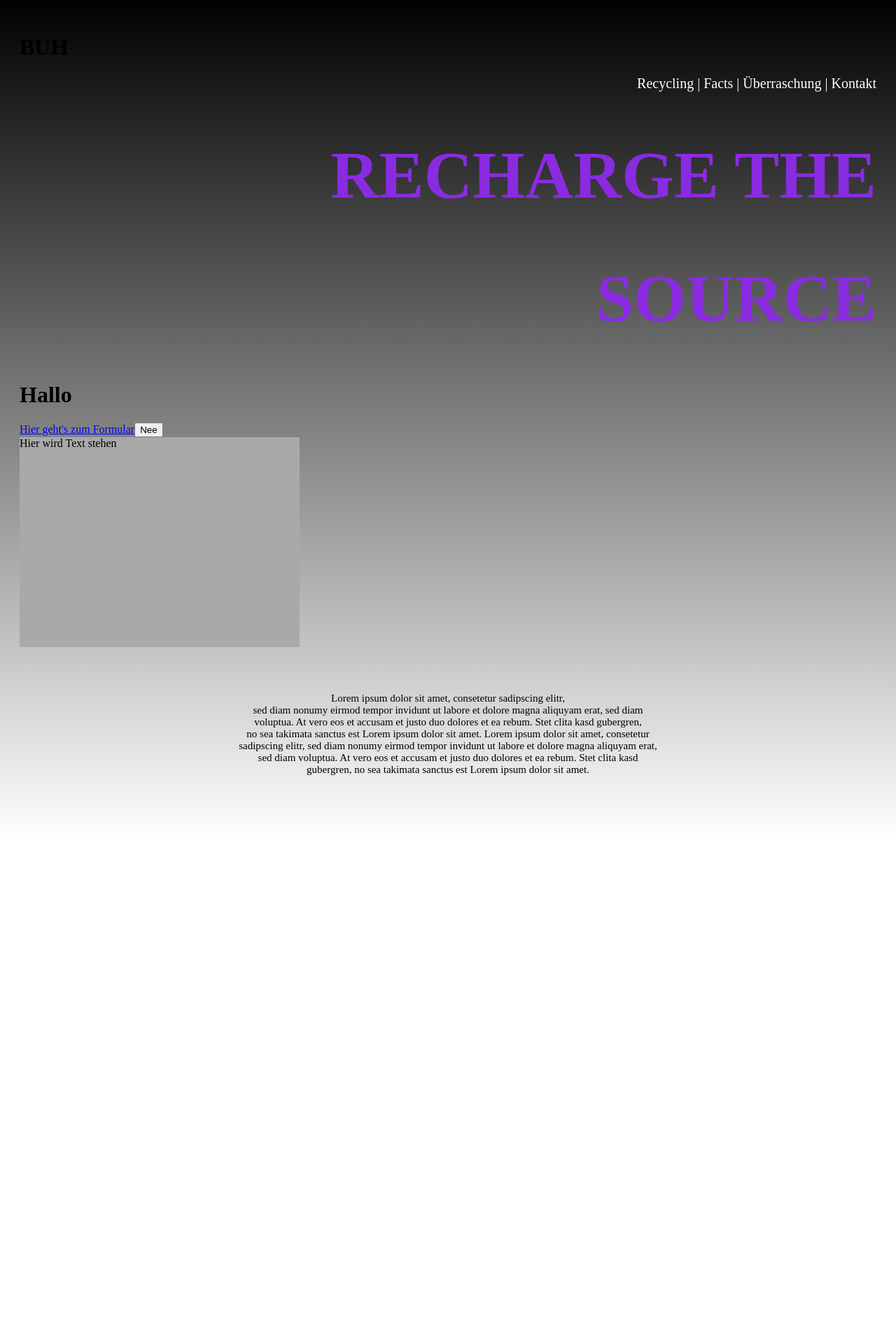
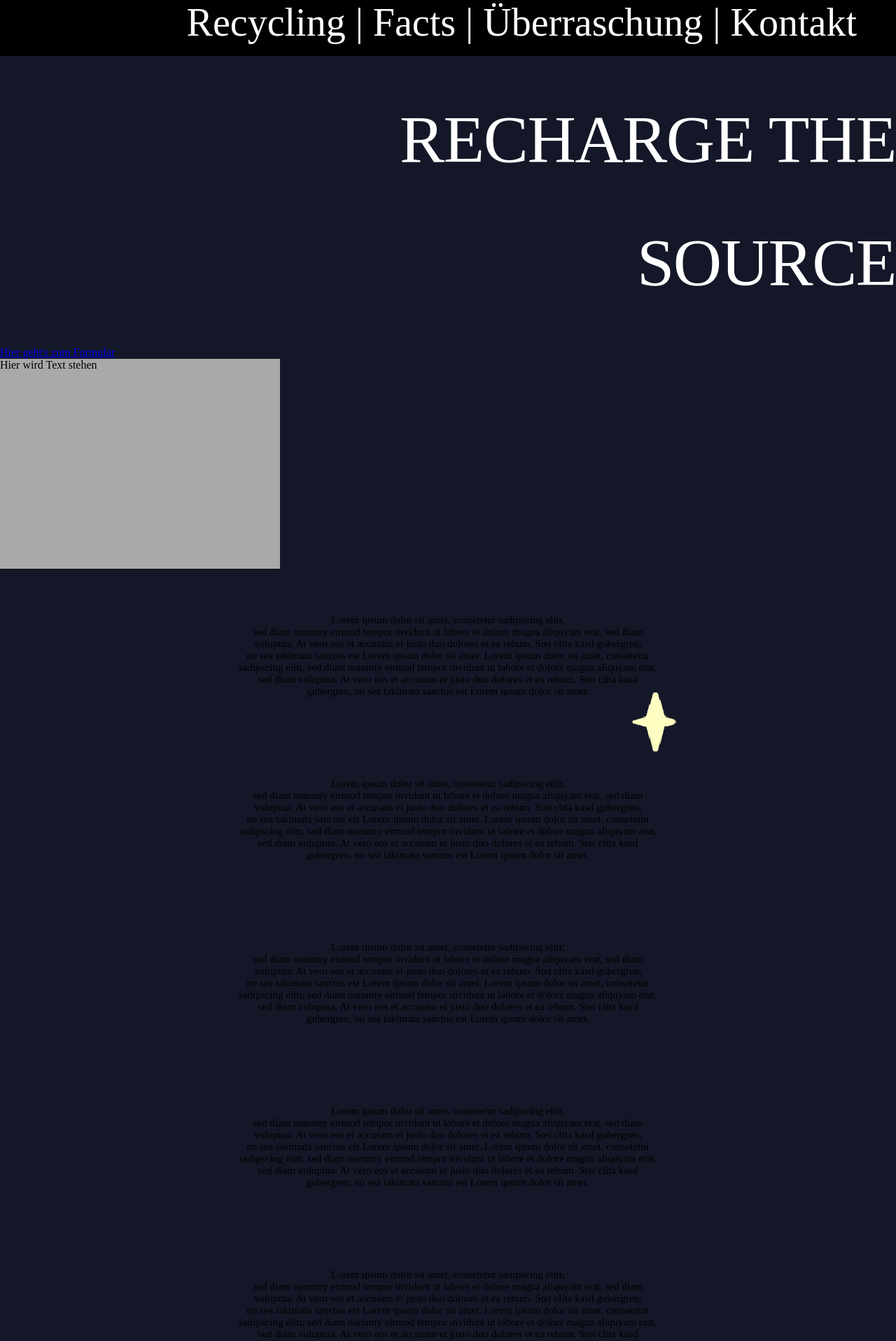
Before and after one commit to LennoxIsBadAtCoding/DMWT_Gruppe7, a Next.js app: page / in a window 1280 px wide. Shown: the top 1917 px of the page at 70% size. Before the commit the page ends 1202 px from the top, so only its background shows below. Built offline with nearby package versions, Linux system fonts and the light colour scheme.

Commit message:
Added header, added background image as a group (Pair programming)

```diff
--- a/app/layout.tsx
+++ b/app/layout.tsx
@@ -4,6 +4,17 @@ export const metadata = {
   description: 'Generated by Next.js',
 }
 // design placenex
+  function HeaderRectangle() {
+    const mockupmenu = {
+      width: '100%',
+      height: '5rem',
+      backgroundColor: 'black',
+     }
+  return(<div style={mockupmenu}><p className={styles.mockupmenutext}>
+    Recycling | Facts | Überraschung | Kontakt
+  </p>
+  </div>)
+}
 export default function RootLayout({
   children,
 }: {
@@ -12,7 +23,7 @@ export default function RootLayout({
   return (
     <html lang="en">
     <body className={styles.body}>
-    <h1>BUH</h1>
+    <HeaderRectangle></HeaderRectangle>
     {children}
     </body>
     </html>
--- a/app/page.tsx
+++ b/app/page.tsx
@@ -2,14 +2,7 @@ import Link from "next/link"
 import React from "react";
 import styles from "styles/MainPage.module.css"
 export default function MainPage() {
-    function Button(){
-        let text = "Hi";
-        if(20 + 5 === 25){
-            text = "Nee"
-        }
-        return(
-            <button>{text}</button>
-        ) }
+
     function Rectangle(){
         const rectangleStyle = {
         width: '400px',
@@ -26,14 +19,10 @@ export default function MainPage() {
 
     return(
         <main>
-            <header className={styles.Navigationbar}>Recycling | Facts | Überraschung | Kontakt</header>
-
             <div><h1 className={styles.WebsiteTitle}>RECHARGE THE</h1></div>
             <div><h1 className={styles.WebsiteTitle}>SOURCE</h1></div>
 
-            <h1> Hallo </h1>
             <Link href="/formular">Hier geht's zum Formular</Link>
-            <Button></Button>
 
 
 
@@ -48,6 +37,42 @@ export default function MainPage() {
                     sed diam voluptua. At vero eos et accusam et justo duo dolores et ea rebum. Stet clita kasd <br />
                     gubergren, no sea takimata sanctus est Lorem ipsum dolor sit amet.</p>
             </div>
+            <div>
+                <p className={styles.Text}>Lorem ipsum dolor sit amet, consetetur sadipscing elitr,<br />
+                    sed diam nonumy eirmod tempor invidunt ut labore et dolore magna aliquyam erat, sed diam<br />
+                    voluptua. At vero eos et accusam et justo duo dolores et ea rebum. Stet clita kasd gubergren, <br />
+                    no sea takimata sanctus est Lorem ipsum dolor sit amet. Lorem ipsum dolor sit amet, consetetur <br />
+                    sadipscing elitr, sed diam nonumy eirmod tempor invidunt ut labore et dolore magna aliquyam erat, <br />
+                    sed diam voluptua. At vero eos et accusam et justo duo dolores et ea rebum. Stet clita kasd <br />
+                    gubergren, no sea takimata sanctus est Lorem ipsum dolor sit amet.</p>
+            </div>
+            <div>
+                <p className={styles.Text}>Lorem ipsum dolor sit amet, consetetur sadipscing elitr,<br />
+                    sed diam nonumy eirmod tempor invidunt ut labore et dolore magna aliquyam erat, sed diam<br />
+                    voluptua. At vero eos et accusam et justo duo dolores et ea rebum. Stet clita kasd gubergren, <br />
+                    no sea takimata sanctus est Lorem ipsum dolor sit amet. Lorem ipsum dolor sit amet, consetetur <br />
+                    sadipscing elitr, sed diam nonumy eirmod tempor invidunt ut labore et dolore magna aliquyam erat, <br />
+                    sed diam voluptua. At vero eos et accusam et justo duo dolores et ea rebum. Stet clita kasd <br />
+                    gubergren, no sea takimata sanctus est Lorem ipsum dolor sit amet.</p>
+            </div>
+            <div>
+                <p className={styles.Text}>Lorem ipsum dolor sit amet, consetetur sadipscing elitr,<br />
+                    sed diam nonumy eirmod tempor invidunt ut labore et dolore magna aliquyam erat, sed diam<br />
+                    voluptua. At vero eos et accusam et justo duo dolores et ea rebum. Stet clita kasd gubergren, <br />
+                    no sea takimata sanctus est Lorem ipsum dolor sit amet. Lorem ipsum dolor sit amet, consetetur <br />
+                    sadipscing elitr, sed diam nonumy eirmod tempor invidunt ut labore et dolore magna aliquyam erat, <br />
+                    sed diam voluptua. At vero eos et accusam et justo duo dolores et ea rebum. Stet clita kasd <br />
+                    gubergren, no sea takimata sanctus est Lorem ipsum dolor sit amet.</p>
+            </div>
+            <div>
+                <p className={styles.Text}>Lorem ipsum dolor sit amet, consetetur sadipscing elitr,<br />
+                    sed diam nonumy eirmod tempor invidunt ut labore et dolore magna aliquyam erat, sed diam<br />
+                    voluptua. At vero eos et accusam et justo duo dolores et ea rebum. Stet clita kasd gubergren, <br />
+                    no sea takimata sanctus est Lorem ipsum dolor sit amet. Lorem ipsum dolor sit amet, consetetur <br />
+                    sadipscing elitr, sed diam nonumy eirmod tempor invidunt ut labore et dolore magna aliquyam erat, <br />
+                    sed diam voluptua. At vero eos et accusam et justo duo dolores et ea rebum. Stet clita kasd <br />
+                    gubergren, no sea takimata sanctus est Lorem ipsum dolor sit amet.</p>
+            </div>
 
         </main>
     )
--- a/styles/Layout.module.css
+++ b/styles/Layout.module.css
@@ -1,8 +1,22 @@
+
 .body{
     height: 100%;
-    background-image: linear-gradient(black,white);
+    background-image:url("../public/Background.svg");
     background-position: center;
-    background-repeat: no-repeat;
+    background-repeat: repeat;
     background-size: cover;
-    padding: 20px;
+    margin: 0 auto;
+    padding: 0;
+    border: 0 ;
+    width: 100%;
+
 }
+.mockupmenutext{
+    margin: 0 auto;
+    padding-right: 1em;
+    text-align: right;
+    font-size: 3.5em;
+    color: #FFFFFF;
+
+
+}
--- a/styles/MainPage.module.css
+++ b/styles/MainPage.module.css
@@ -1,6 +1,11 @@
 .WebsiteTitle{
-    color: blueviolet;
+    color: #FFF;
+    font-family: Viga;
     font-size: 6em;
+    font-style: normal;
+    font-weight: 400;
+    line-height: normal;
+    letter-spacing: -1.44px;
     text-align: right;
 }
 .Navigationbar{
```
Also changed, not shown: public/Background.svg (added).
